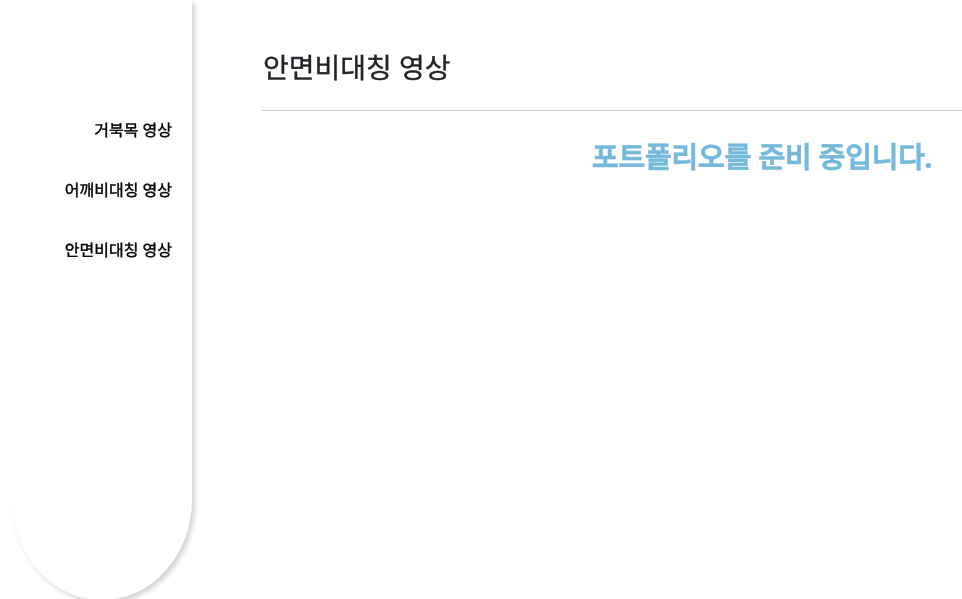
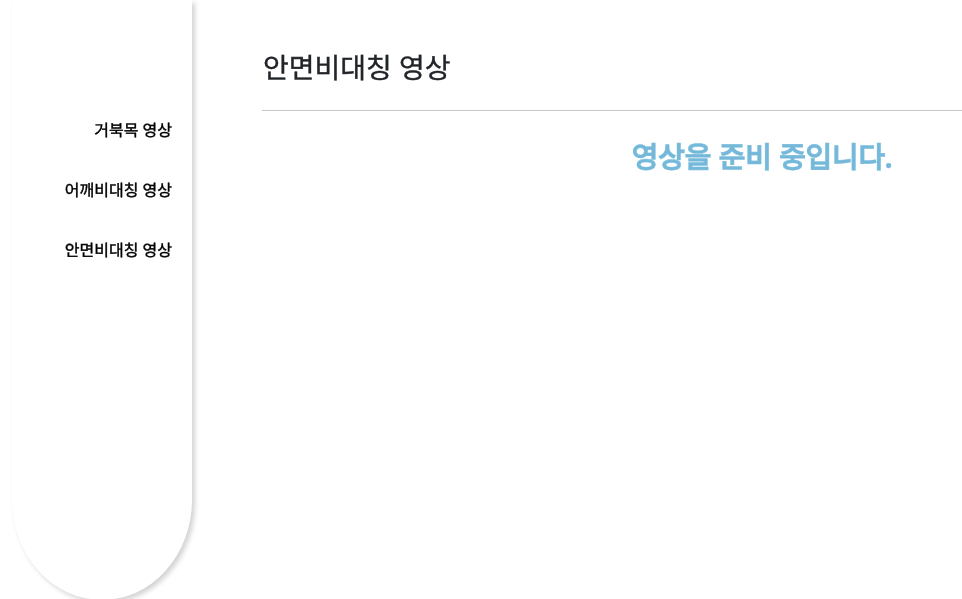
Before and after one commit to bjo6300/posture-correction-using-a-camera, a Django app: template django/templates/navbar/recommended/recommended_jaw.html in a window 1320 px wide. Shown: the part 57-656 px from the top of the page, without its empty margins (54-1016 px from the left). Run offline with Django 3.2, Linux system fonts and the light colour scheme; the template is opened without the code that fills it, so the values that code supplies are empty; some libraries are stand-ins or nearby versions.

Commit message:
오타 수정

```diff
--- a/django/templates/navbar/recommended/recommended_jaw.html
+++ b/django/templates/navbar/recommended/recommended_jaw.html
@@ -89,7 +89,7 @@
 
 
           {% else %}
-          <div id="div-alert"> 포트폴리오를 준비 중입니다. </div>
+          <div id="div-alert"> 영상을 준비 중입니다. </div>
           {% endif %}
 
 
--- a/django/templates/navbar/recommended/recommended_shoulder.html
+++ b/django/templates/navbar/recommended/recommended_shoulder.html
@@ -89,7 +89,7 @@
 
 
           {% else %}
-          <div id="div-alert"> 포트폴리오를 준비 중입니다. </div>
+          <div id="div-alert"> 영상을 준비 중입니다. </div>
           {% endif %}
 
 
--- a/django/templates/navbar/recommended/recommended_turtle.html
+++ b/django/templates/navbar/recommended/recommended_turtle.html
@@ -91,7 +91,7 @@
 
 
           {% else %}
-          <div id="div-alert"> 포트폴리오를 준비 중입니다. </div>
+          <div id="div-alert"> 영상을 준비 중입니다. </div>
           {% endif %}
 
 
--- a/django/templates/navbar/statistics/stats_all_day.html
+++ b/django/templates/navbar/statistics/stats_all_day.html
@@ -7,7 +7,7 @@
 <!DOCTYPE HTML>
 <html>
 
-<head>S
+<head>
     <script>
         // 자세별 count
         var data = JSON.parse('{{datas | safe}}');
```
